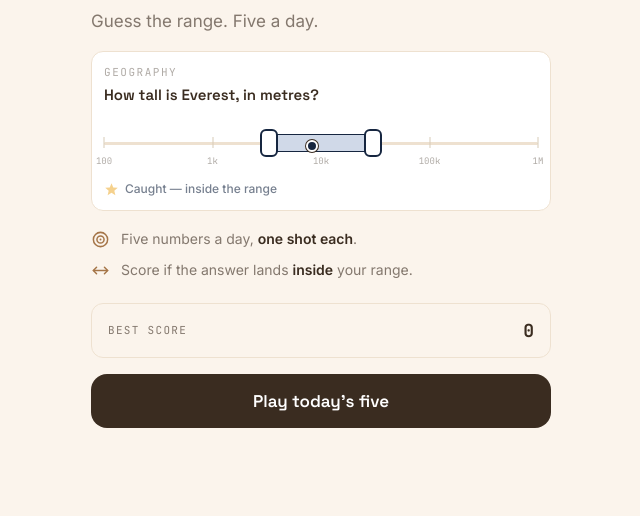
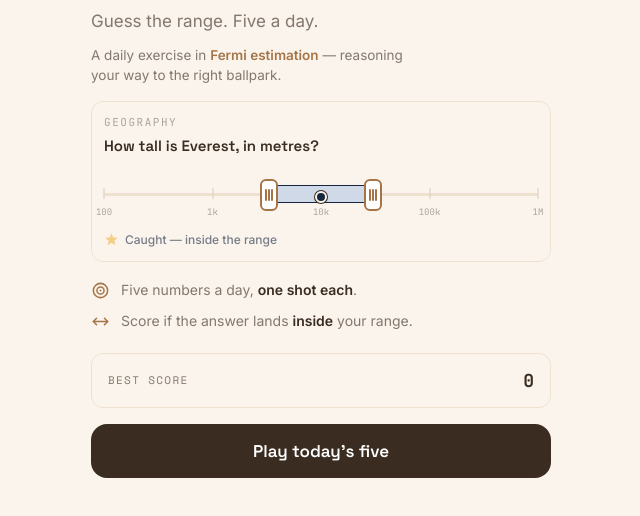
Before and after one commit to darshil2247/ballpark, a website built with Vite: page index.html in a window 1280 px wide. Shown: the part 174-690 px from the top of the page, without its empty margins (319-959 px from the left). Built offline with nearby package versions, Linux system fonts and the light colour scheme; some packages are replaced by stand-ins of ours.

Commit message:
Making minor changes to the start page

```diff
--- a/index.html
+++ b/index.html
@@ -7,10 +7,9 @@
     <link rel="preconnect" href="https://fonts.googleapis.com" />
     <link rel="preconnect" href="https://fonts.gstatic.com" crossorigin />
     <link
-      href="https://fonts.googleapis.com/css2?family=Space+Grotesk:wght@400;500;600;700&family=Inter:wght@400;500;600&family=JetBrains+Mono:wght@400;500;600;700&display=swap"
+      href="https://fonts.googleapis.com/css2?family=Space+Grotesk:wght@400;500;600;700&family=Inter:wght@400;500;600&family=JetBrains+Mono:wght@400;500;600;700&family=Space+Mono:wght@400;700&display=swap"
       rel="stylesheet"
     />
-  </head>
   <body>
     <div class="app">
       <!-- START -->
@@ -18,6 +17,7 @@
   <div class="brandrow"><span class="mark"></span><span class="mark"></span><span class="mark"></span></div>
   <h1 class="logo">Ballpark</h1>
   <p class="tagline">Guess the range. Five a day.</p>
+  <p class="fermi">A daily exercise in <b>Fermi estimation</b> — reasoning your way to the right ballpark.</p>
 
   <div class="demo" aria-hidden="true">
     <div class="democat">Geography</div>
--- a/src/theme.css
+++ b/src/theme.css
@@ -12,6 +12,7 @@
   --good-weak: #d0d9e8;     /* pale navy — verdict box bg */
   --miss: #d9624a;          /* red — miss blocks, dot 3 */
   --gold: #efb23e;          /* hit star — matches the share card */
+  --label: "Space Mono", ui-monospace, monospace;
   --miss-weak: #fae7e1;
   --r: 16px;
   --r-sm: 12px;
@@ -71,7 +72,7 @@ body {
 .how .txt { font-size: 15px; color: var(--soft); }
 .how .txt b { color: var(--ink); font-weight: 600; }
 .beststrip { display: flex; align-items: center; justify-content: space-between; padding: 13px 16px; border: 1px solid var(--line); border-radius: var(--r-sm); margin-bottom: 16px; }
-.beststrip .lab { font-family: var(--mono); font-size: 11px; letter-spacing: 0.12em; text-transform: uppercase; color: var(--soft); }
+.beststrip .lab { font-family: var(--label); font-size: 11px; letter-spacing: 0.12em; text-transform: uppercase; color: var(--soft); }
 .beststrip .val { font-weight: 700; font-size: 18px; }
 .rules { display: flex; flex-direction: column; gap: 11px; margin: 18px 0 22px; }
 .rule { display: flex; gap: 11px; align-items: flex-start; font-size: 14px; color: var(--soft); line-height: 1.45; }
@@ -83,7 +84,7 @@ body {
 .topbar { display: flex; align-items: center; justify-content: space-between; margin-bottom: 14px; }
 .chips { display: flex; gap: 8px; }
 .chip { font-weight: 700; font-size: 13px; padding: 6px 10px; border-radius: 9px; background: var(--bg); display: flex; gap: 6px; align-items: center; }
-.chip .lab { font-weight: 500; font-size: 10px; letter-spacing: 0.08em; text-transform: uppercase; color: var(--faint); }
+.chip .lab { font-family: var(--label); font-weight: 400; font-size: 10px; letter-spacing: 0.08em; text-transform: uppercase; color: var(--faint); }
 .chip.streak { background: var(--accent-weak); color: var(--accent); }
 .progress { height: 5px; border-radius: 5px; background: var(--line); overflow: hidden; margin-bottom: 26px; }
 .progress .fill { height: 100%; background: var(--ink); border-radius: 5px; transition: width 0.4s cubic-bezier(0.2, 0.8, 0.2, 1); }
@@ -140,8 +141,8 @@ body {
 .note { font-size: 14px; color: var(--soft); background: var(--bg); border-radius: var(--r-sm); padding: 13px 14px; line-height: 1.5; }
 .reveal .btn { margin-top: 18px; }
 
-/* how-it-works demo (start screen) */
-.demo { background: var(--paper); border: 1px solid var(--line); border-radius: var(--r-sm); padding: 12px; margin: 16px 0 6px; }
+/* how-it-works demo (start screen) — mirrors the real game slider */
+.demo { background: transparent; border: 1px solid var(--line); border-radius: var(--r-sm); padding: 12px; margin: 16px 0 6px; }
 .democat { font-family: var(--mono); font-size: 11px; letter-spacing: 0.14em; text-transform: uppercase; color: var(--faint); margin-bottom: 6px; }
 .demoq { font-family: var(--display); font-weight: 600; font-size: 15px; line-height: 1.2; color: var(--ink); margin-bottom: 10px; }
 .demoline { position: relative; height: 56px; }
@@ -149,10 +150,11 @@ body {
 .demotick { position: absolute; top: 23px; width: 1px; height: 11px; background: #d8cbb8; transform: translateX(-0.5px); }
 .demoticklab { position: absolute; top: 41px; font-family: var(--mono); font-size: 9px; color: var(--faint); transform: translateX(-50%); white-space: nowrap; }
 .demoband { position: absolute; top: 20px; height: 18px; border-radius: 6px; border: 1.5px solid currentColor; color: var(--accent); background: var(--accent-weak); animation: demoBand 6.5s cubic-bezier(0.4, 0, 0.2, 1) infinite; }
-.demohandle { position: absolute; top: -6px; width: 18px; height: 28px; border-radius: 6px; background: var(--paper); border: 2px solid currentColor; }
+.demohandle { position: absolute; top: -7px; width: 18px; height: 32px; border-radius: 6px; background: #fff; border: 2px solid var(--accent); display: flex; align-items: center; justify-content: center; }
+.demohandle::before { content: ""; width: 1.5px; height: 12px; border-radius: 2px; background: var(--accent); box-shadow: 3px 0 0 var(--accent), -3px 0 0 var(--accent); }
 .demohandle.l { left: -10px; }
 .demohandle.r { right: -10px; }
-.demodot { position: absolute; left: 48%; width: 12px; height: 12px; margin-left: -6px; border-radius: 50%; background: var(--ink); border: 2.5px solid var(--paper); box-shadow: 0 0 0 1px var(--ink); animation: demoDot 6.5s ease infinite; }
+.demodot { position: absolute; left: 50%; width: 12px; height: 12px; margin-left: -6px; border-radius: 50%; background: var(--ink); border: 2.5px solid var(--bg); box-shadow: 0 0 0 1px var(--ink); animation: demoDot 6.5s ease infinite; }
 .democaps { position: relative; height: 18px; margin-top: 10px; }
 .democap { position: absolute; inset: 0; display: flex; align-items: center; font-size: 12px; color: var(--soft); }
 .democap.c3 { color: var(--good); font-weight: 500; }
```
